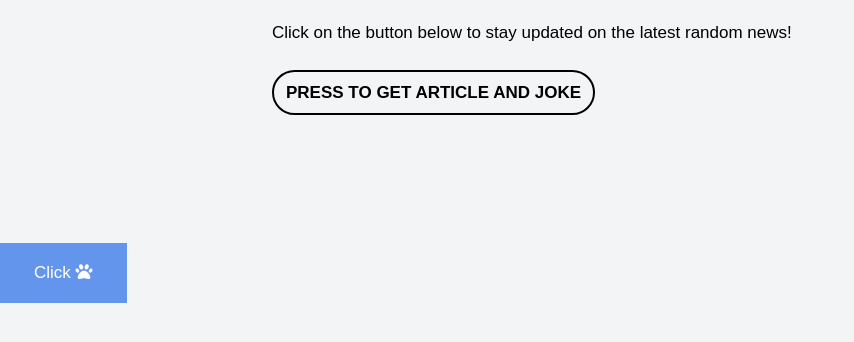
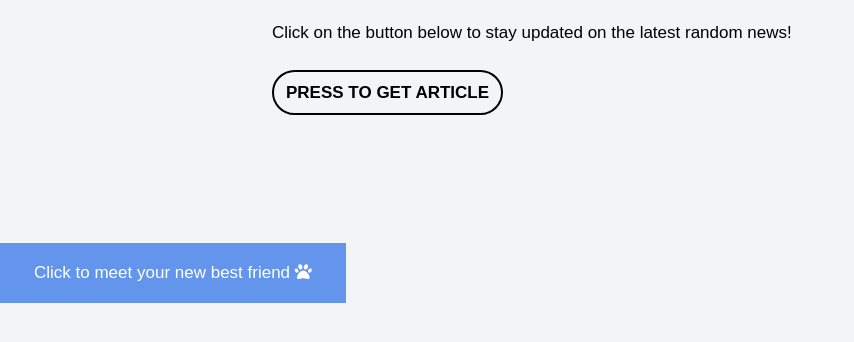
Before and after one commit to Robertschris44/animal-app, a plain HTML site: page index.html in a window 1280 px wide. Shown: the part 168-510 px from the top of the page, without its empty margins (0-854 px from the left). Drawn offline with nearby package versions, Linux system fonts and the light colour scheme; no server answers.

Commit message:
working on stringify

```diff
--- a/assets/js/script.js
+++ b/assets/js/script.js
@@ -6,8 +6,8 @@ var modalBtn = document.getElementById('modalBtn');
 var closeBtn = document.getElementsByClassName('closeBtn')[0];
 // get random dog pic
 var randomDogPic = document.getElementById('randomDogPic');
-// get article
-// var article = document.getElementById("article");
+// div id for recent buddy to display
+var buddyEl = document.querySelector('#buddy')
 
 
 // listen for randomDogPic button click, display and fetch new image
@@ -22,18 +22,36 @@ modalBtn.addEventListener('click', function(){
 
         })
         .catch(err=>console.log(err));
+
 })
-
-
 
 // listen for close click
 closeBtn.addEventListener('click', closeModal);
+
 // listen for outside click
 window.addEventListener('click', outsideClick);
 
-
 // function to close modal
 function closeModal(){
+    // // create list item
+    // var listBuddyEl = document.createElement("li");
+    // listBuddyEl.className = "buddyList";
+
+    // // create div to hold content and add to list item
+    // var contentInfoEl = document.createElement("div");
+
+    // // give it a class name
+    // contentInfoEl.className = "buddyUrl";
+
+    // JSON.parse(localStorage.getItem('randomDogPic', 'message'));
+    // document.getElementById('buddy').src = '';
+    // // add HTML content to div
+    // contentInfoEl.innerHTML = "<img src=" +  + "</>";
+    // listBuddyEl.appendChild(contentInfoEl);
+
+    // // add list item to list
+    // buddyEl.appendChild(listBuddyEl);
+
     modal.style.display = 'none';
 }
 
--- a/index.html
+++ b/index.html
@@ -22,11 +22,11 @@
         </div>
         <div>
             <button id="get-art" class="rounded-full py-2 px-3 uppercase font-bold cursor-pointer border-black border-2"
-            type="submit">Press to get article and joke</button>
+            type="submit">Press to get article</button>
         </div>
     </form>
 
-     <!-- Recent Article container -->
+     <!-- Recent Buddy container -->
      <div class="buddy-block">
         <div class="buddy-content">
             <ul class="buddy-list" id="buddy"></ul>
@@ -35,7 +35,7 @@
 
 
     <!-- Get Buddy Modal Button-->
-    <button id="modalBtn" class="button">Click <i class='fas fa-paw'></i></button>
+    <button id="modalBtn" class="button">Click to meet your new best friend  <i class='fas fa-paw'></i></button>
 
     <!-- Modal container -->
     <div id="simpleModal" class="modal">
```
